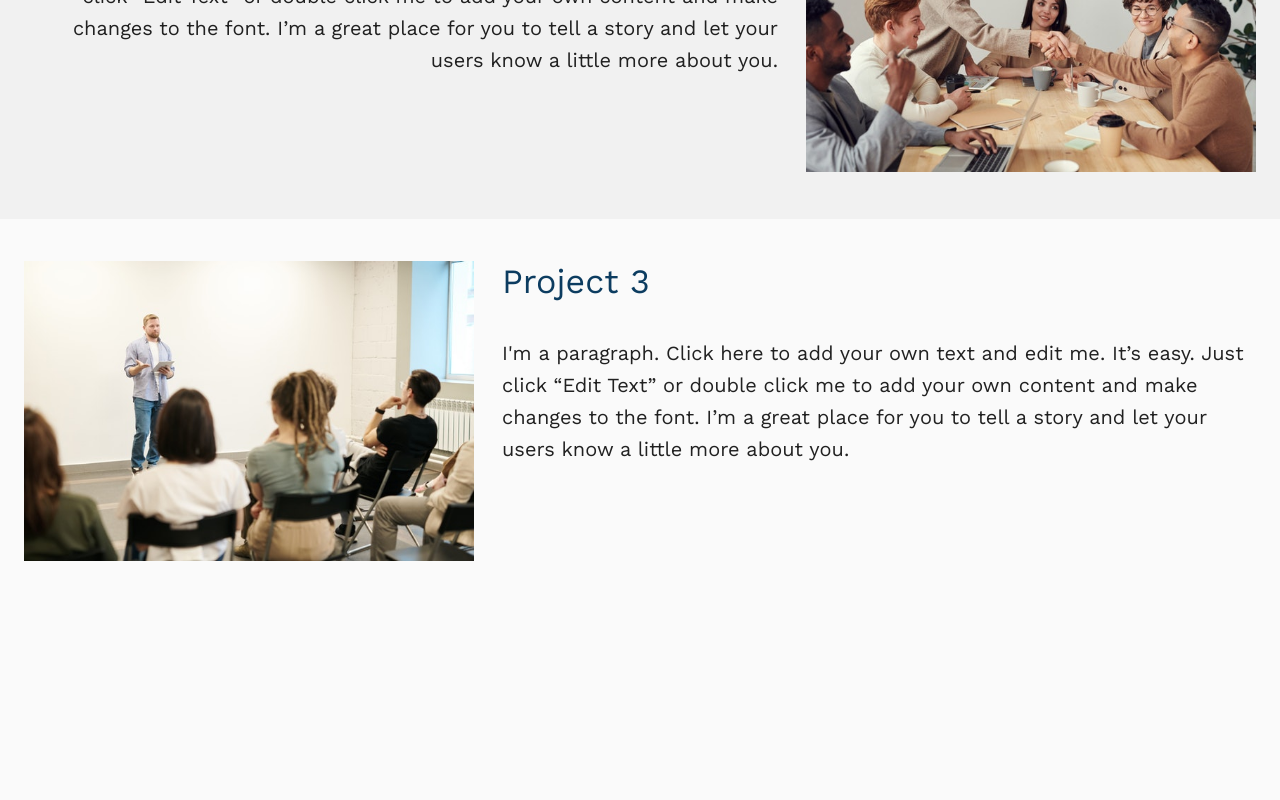
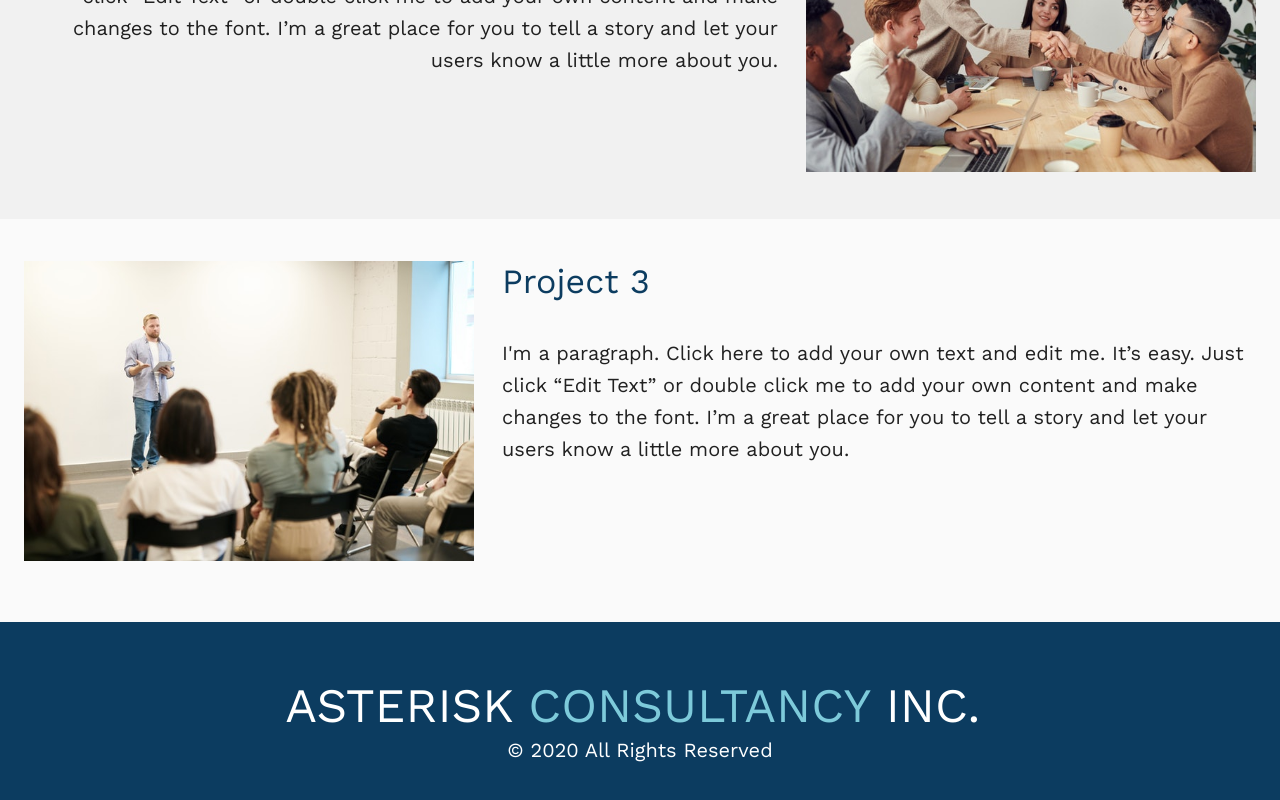
Before and after one commit to Haidoe/asterisk-co, a React (Create React App) app: page / in a window 1280 px wide. Shown: the part 3558-4358 px from the top of the page. Before the commit the page ends 4180 px from the top, so only its background shows below. Built offline with nearby package versions, Linux system fonts and the light colour scheme.

Commit message:
Added Footer

```diff
--- a/src/App.js
+++ b/src/App.js
@@ -5,6 +5,7 @@ import Banner from "./components/Banner";
 import Summary from "./components/Summary";
 import AboutUs from "./components/AboutUs";
 import Projects from "./components/Projects";
+import Footer from "./components/Footer";
 
 function App() {
   return (
@@ -14,6 +15,7 @@ function App() {
       <Summary />
       <AboutUs />
       <Projects />
+      <Footer />
     </Layout>
   );
 }
--- /dev/null
+++ b/src/components/Footer/index.js
@@ -0,0 +1,61 @@
+import React from "react";
+import Box from "@material-ui/core/Box";
+import Container from "@material-ui/core/Container";
+import { makeStyles } from "@material-ui/core/styles";
+import { Typography } from "@material-ui/core";
+
+const useStyles = makeStyles(theme => ({
+  box: {
+    background: theme.palette.primary.main,
+    padding: "4em"
+  },
+  container: {
+    display: "flex",
+    justifyContent: "center",
+    alignItems: "center",
+    color: "#FFF"
+  },
+  typo: {
+    display: "inline-block",
+    marginRight: "0.3em",
+    [theme.breakpoints.down("md")]: {
+      fontSize: "2.5em"
+    },
+    [theme.breakpoints.down("sm")]: {
+      fontSize: "1.8em"
+    },
+    [theme.breakpoints.down("xs")]: {
+      fontSize: "1.5em"
+    }
+  }
+}));
+
+const Footer = () => {
+  const classes = useStyles();
+  return (
+    <Box className={classes.box}>
+      <Container className={classes.container}>
+        <footer>
+          <section className={classes.container}>
+            <Typography variant="h3" className={classes.typo}>
+              ASTERISK
+            </Typography>
+            <Typography variant="h3" className={classes.typo} color="secondary">
+              CONSULTANCY
+            </Typography>
+            <Typography variant="h3" className={classes.typo}>
+              INC.
+            </Typography>
+          </section>
+          <div className={classes.container}>
+            <Typography variant="h6">
+              &#169; 2020 All Rights Reserved
+            </Typography>
+          </div>
+        </footer>
+      </Container>
+    </Box>
+  );
+};
+
+export default Footer;
```
